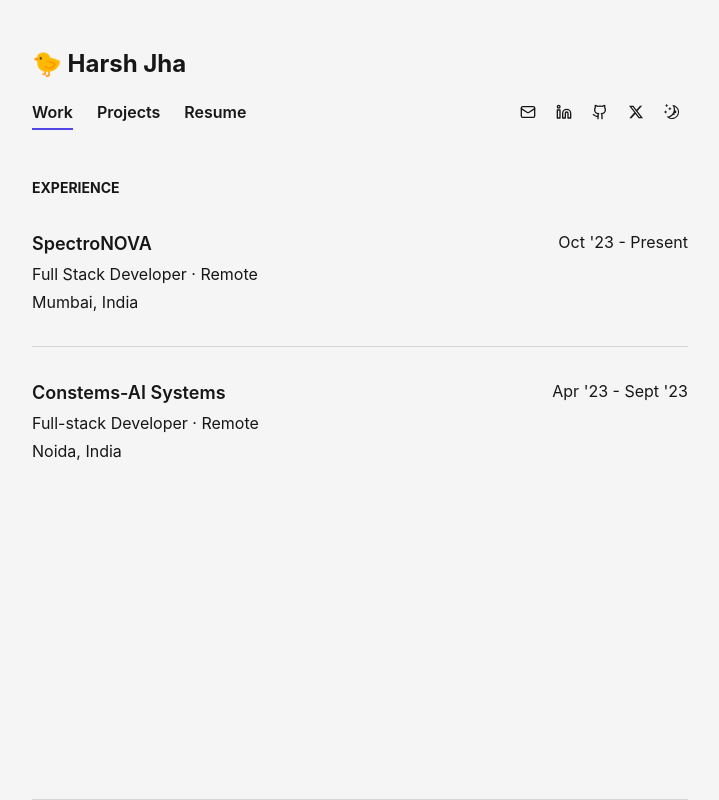
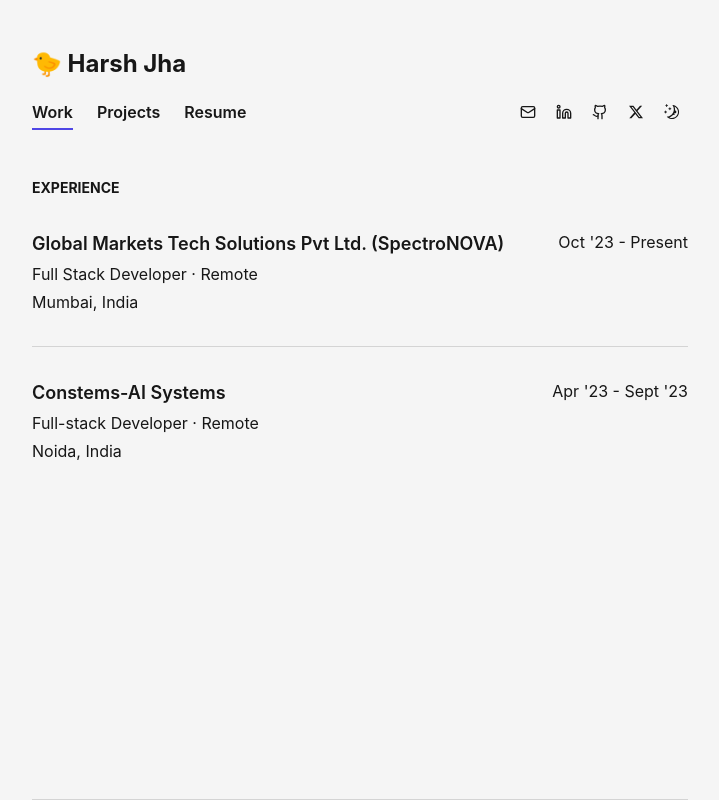
Before and after one commit to harshjha872/Portfolio-White, a Next.js app: page /work in a window 1280 px wide. Shown: the top 800 px of the page, without its empty margins (280-999 px from the left). Built offline with nearby package versions, Linux system fonts and the light colour scheme; no server answers.

Commit message:
Company update

```diff
--- a/pages/work.js
+++ b/pages/work.js
@@ -15,7 +15,7 @@
       <div className="flex justify-between mb-8">
         <div>
           <div className="text-lg font-semibold ">
-           SpectroNOVA
+           Global Markets Tech Solutions Pvt Ltd. (SpectroNOVA)
           </div>
           <div className="my-1 dark:text-zinc-400">
             Full Stack Developer · Remote
```
